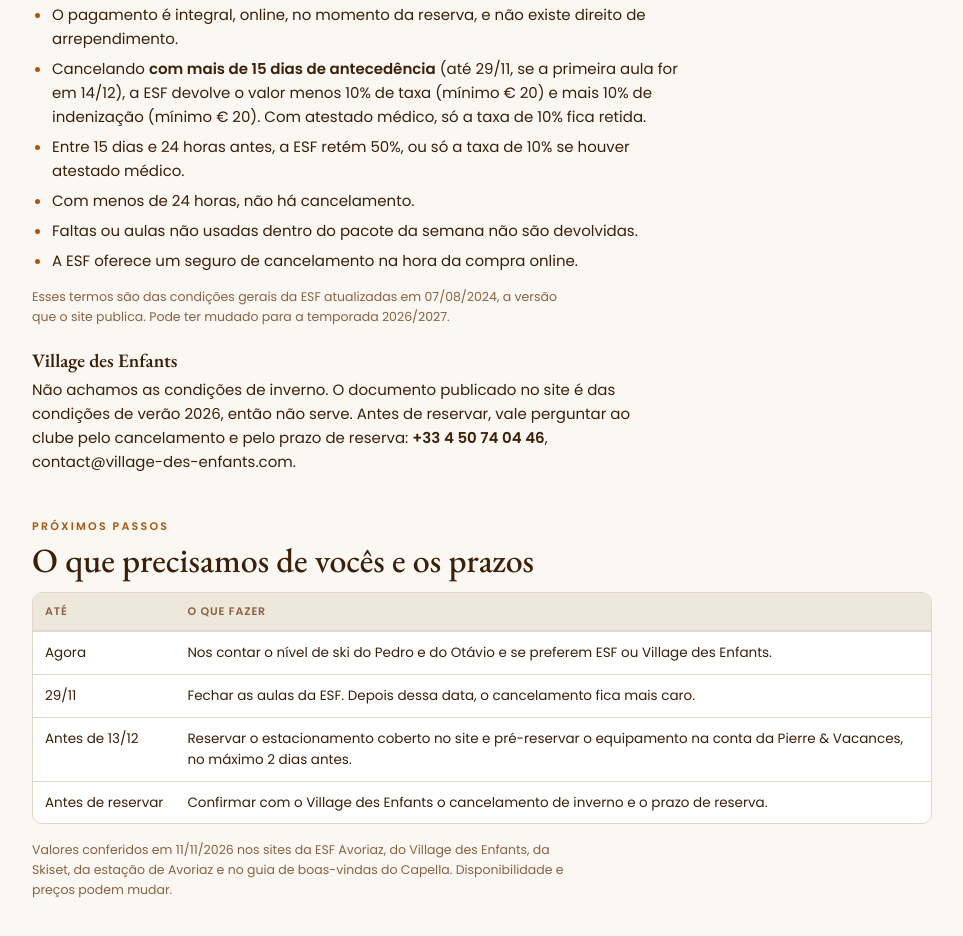
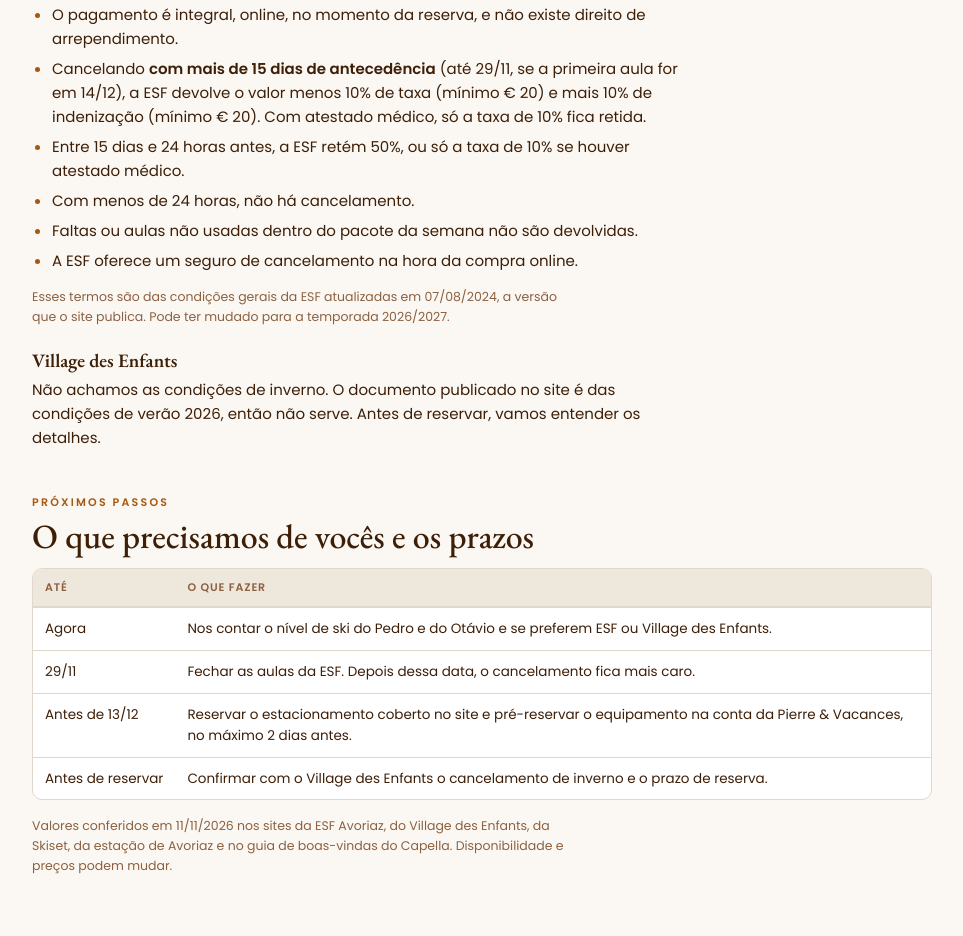
Before and after one commit to aflora-travel/aflora-sites, a plain HTML site: page bruna-ski-atividades-natal-2026/index.html in a window 1280 px wide. Shown: the part 5561-6497 px from the top of the page, without its empty margins (158-1121 px from the left). Drawn offline with nearby package versions, Linux system fonts and the light colour scheme.

Commit message:
Ski Bruna: ajusta texto do Village des Enfants
Co-Authored-By: Claude Sonnet 5.5 <noreply@anthropic.com>

```diff
--- a/bruna-ski-atividades-natal-2026/index.html
+++ b/bruna-ski-atividades-natal-2026/index.html
@@ -130,7 +130,7 @@ details summary:focus-visible{outline:3px solid var(--orange);outline-offset:2px
 </ul>
 <p class="fine">Esses termos são das condições gerais da ESF atualizadas em 07/08/2024, a versão que o site publica. Pode ter mudado para a temporada 2026/2027.</p>
 <h3>Village des Enfants</h3>
-<p>Não achamos as condições de inverno. O documento publicado no site é das condições de verão 2026, então não serve. Antes de reservar, vale perguntar ao clube pelo cancelamento e pelo prazo de reserva: <b>+33 4 50 74 04 46</b>, contact@village-des-enfants.com.</p></section>
+<p>Não achamos as condições de inverno. O documento publicado no site é das condições de verão 2026, então não serve. Antes de reservar, vamos entender os detalhes.</p></section>
 
 <section><div class="sec-eyebrow">Próximos passos</div><h2>O que precisamos de vocês e os prazos</h2>
 <div class="tw"><table class="dates"><thead><tr><th>Até</th><th>O que fazer</th></tr></thead><tbody>
```
